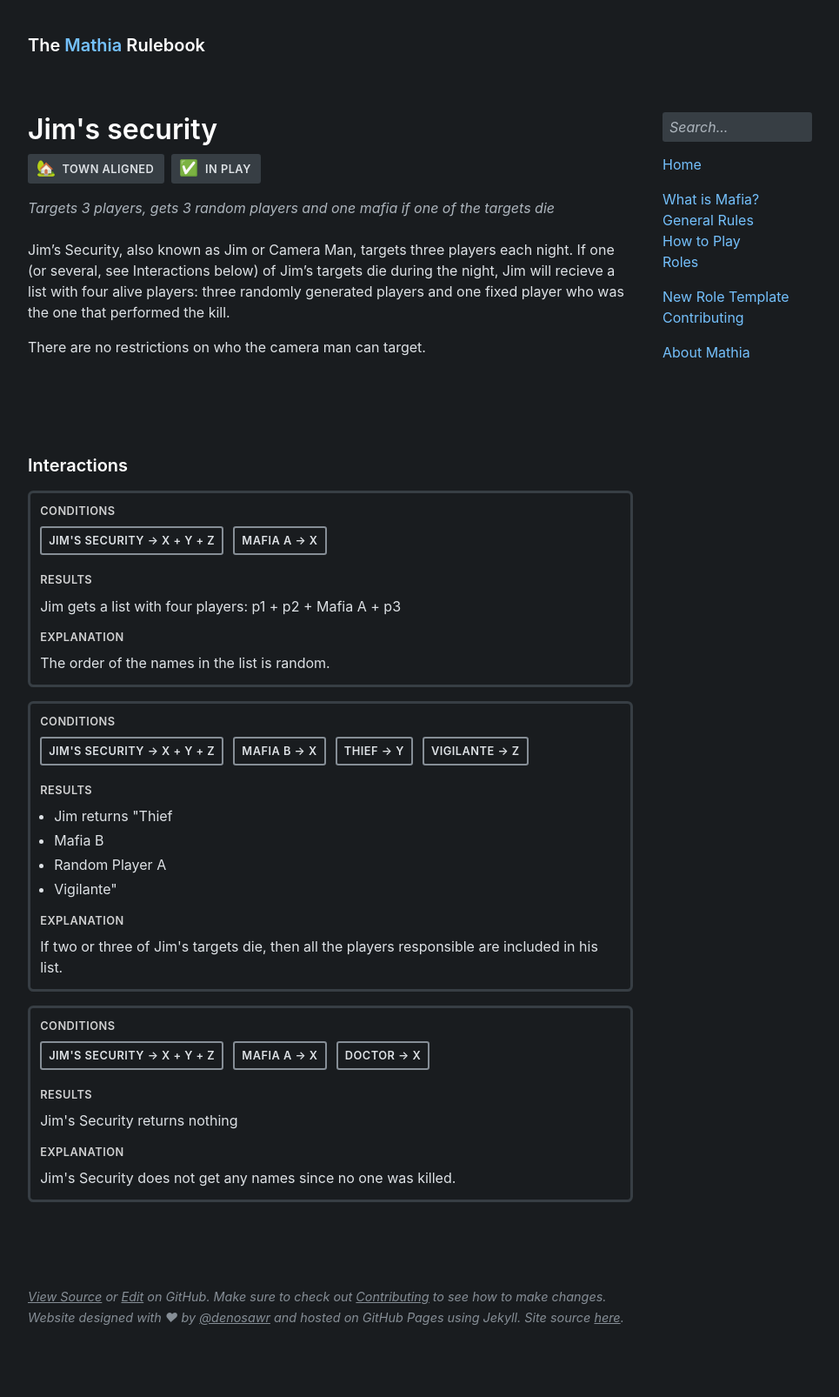
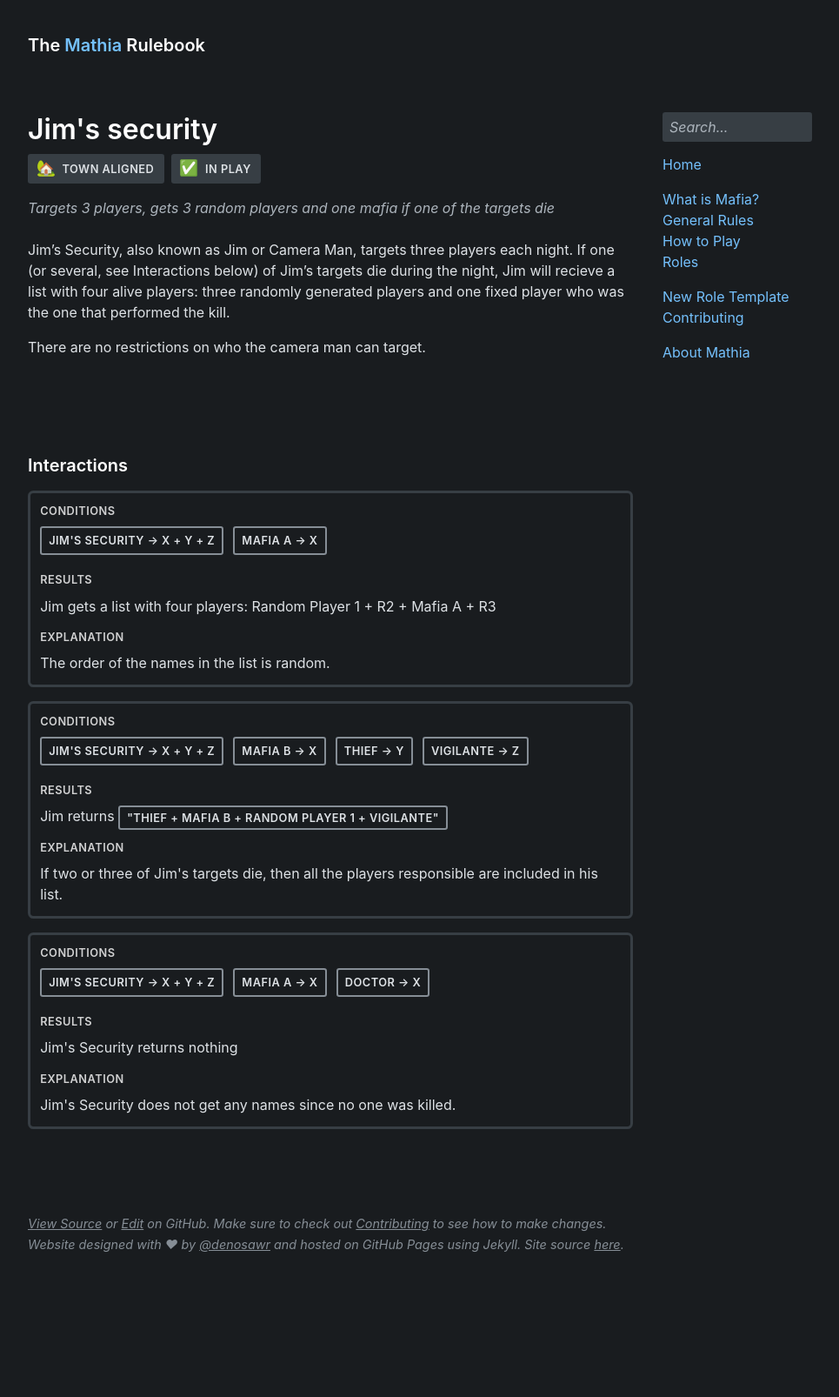
Before and after one commit to olliecheng/mathia-rulebook, a Jekyll site: the page built from roles/jims-security.md, in a window 1280 px wide. Shown: the whole page at 87% size, without its empty margins (152-1117 px from the left). Built offline with Jekyll 4.4.1, drawn with Linux system fonts in a browser that asks for light colours; some web fonts are replaced; after the commit the page ends 1522 px from its top, so only the background shows below that.

Commit message:
even more formatting!

```diff
--- a/roles/jims-security.md
+++ b/roles/jims-security.md
@@ -12,12 +12,12 @@ There are no restrictions on who the camera man can target.
 
 {% capture interactions %}
 Jim's Security > X + Y + Z, Mafia A > X;
-Jim gets a list with four players: p1 + p2 + Mafia A + p3;
+Jim gets a list with four players: Random Player 1 + R2 + Mafia A + R3;
 The order of the names in the list is random.;
 
 ---
 Jim's Security > X + Y + Z, Mafia B > X, Thief > Y, Vigilante > Z;
-Jim returns "Thief, Mafia B, Random Player A, Vigilante";
+Jim returns "Thief + Mafia B + Random Player 1 + Vigilante";
 If two or three of Jim's targets die, then all the players responsible are included in his list.;
 
 ---
```
